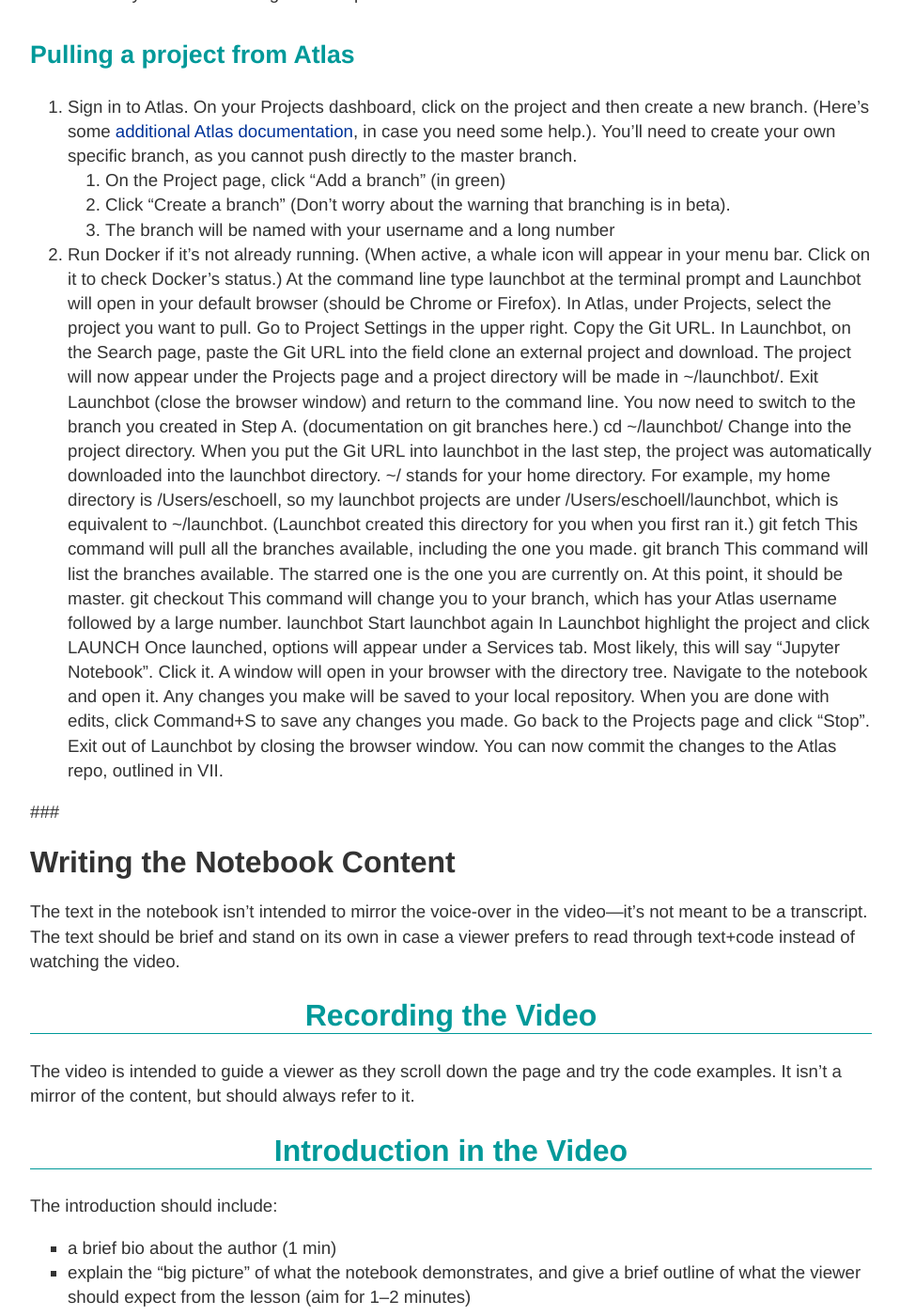
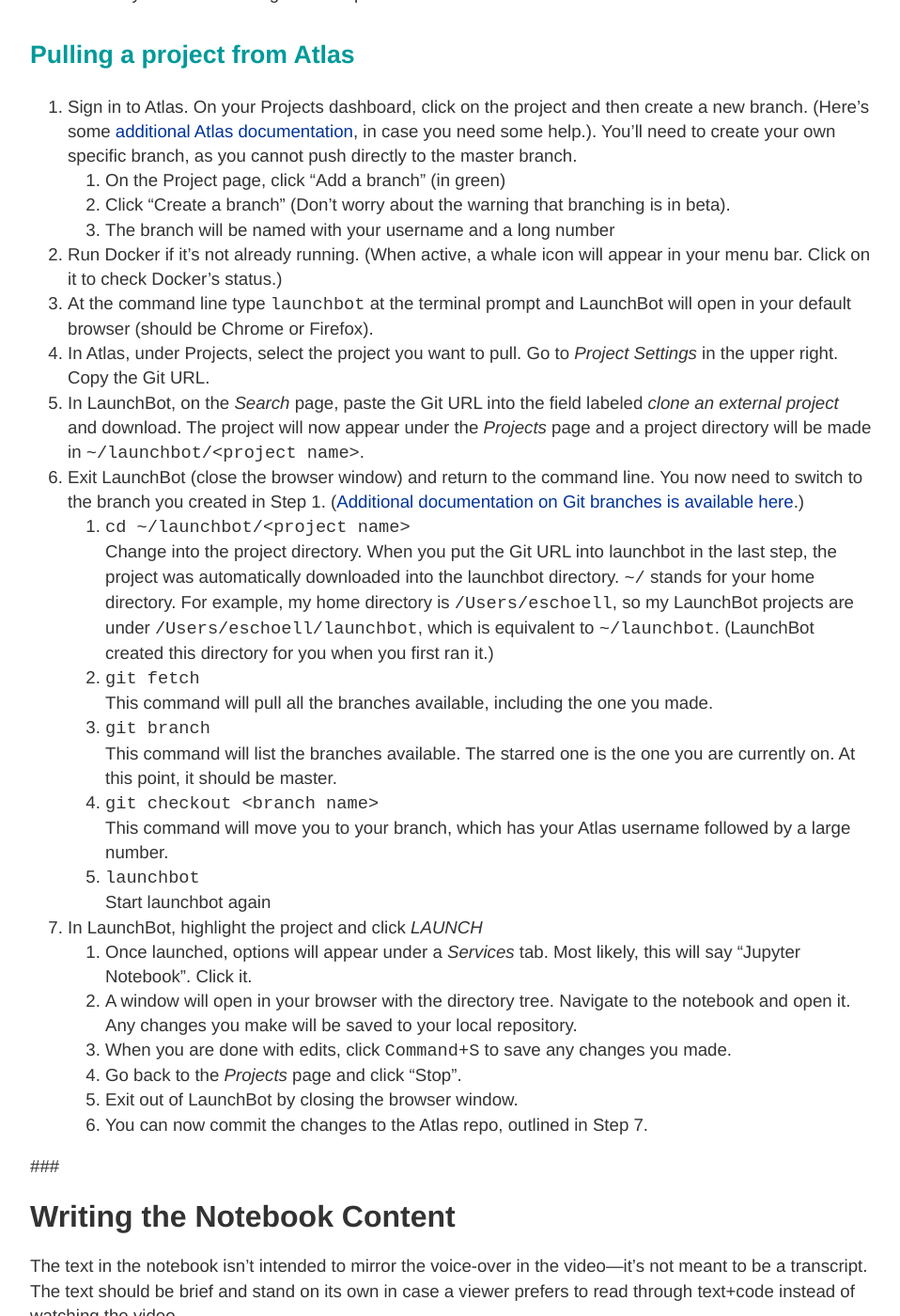
Before and after one commit to oreillymedia/production-resources, a Jekyll site: the page built from oriole/index.md, in a window 1280 px wide and 1400 px high, scrolled down 4560 px. Shown: the whole window at 94% size, without its empty margins (160-1118 px from the left). Built offline with Jekyll 4.4.1, drawn with Linux system fonts in a browser that asks for light colours.

Commit message:
Update index.md

```diff
--- a/oriole/index.md
+++ b/oriole/index.md
@@ -129,22 +129,22 @@
     2. Click “Create a branch” (Don’t worry about the warning that branching is in beta).
     3. The branch will be named with your username and a long number
 2. Run Docker if it’s not already running. (When active, a whale icon will appear in your menu bar. Click on it to check Docker’s status.)
-At the command line type launchbot at the terminal prompt and Launchbot will open in your default browser (should be Chrome or Firefox).
-In Atlas, under Projects, select the project you want to pull. Go to Project Settings in the upper right. Copy the Git URL.
-In Launchbot, on the Search page, paste the Git URL into the field clone an external project and download. The project will now appear under the Projects page and a project directory will be made in ~/launchbot/<project name>.
-Exit Launchbot (close the browser window) and return to the command line. You now need to switch to the branch you created in Step A. (documentation on git branches here.)
-cd ~/launchbot/<project name> Change into the project directory. When you put the Git URL into launchbot in the last step, the project was automatically downloaded into the launchbot directory. ~/ stands for your home directory. For example, my home directory is /Users/eschoell, so my launchbot projects are under /Users/eschoell/launchbot, which is equivalent to ~/launchbot. (Launchbot created this directory for you when you first ran it.)
-git fetch This command will pull all the branches available, including the one you made.
-git branch This command will list the branches available. The starred one is the one you are currently on. At this point, it should be master.
-git checkout <branch name> This command will change you to your branch, which has your Atlas username followed by a large number.
-launchbot Start launchbot again
-In Launchbot highlight the project and click LAUNCH
-Once launched, options will appear under a Services tab. Most likely, this will say “Jupyter Notebook”. Click it.
-A window will open in your browser with the directory tree. Navigate to the notebook and open it. Any changes you make will be saved to your local repository.
-When you are done with edits, click Command+S to save any changes you made.
-Go back to the Projects page and click “Stop”.
-Exit out of Launchbot by closing the browser window.
-You can now commit the changes to the Atlas repo, outlined in VII.
+3. At the command line type `launchbot` at the terminal prompt and LaunchBot will open in your default browser (should be Chrome or Firefox).
+4. In Atlas, under Projects, select the project you want to pull. Go to _Project Settings_ in the upper right. Copy the Git URL.
+5. In LaunchBot, on the _Search_ page, paste the Git URL into the field labeled _clone an external project_ and download. The project will now appear under the _Projects_ page and a project directory will be made in `~/launchbot/<project name>`.
+6. Exit LaunchBot (close the browser window) and return to the command line. You now need to switch to the branch you created in Step 1. ([Additional documentation on Git branches is available here](https://git-scm.com/book/en/v2/Git-Branching-Basic-Branching-and-Merging).)
+    1. `cd ~/launchbot/<project name>`<br/>Change into the project directory. When you put the Git URL into launchbot in the last step, the project was automatically downloaded into the launchbot directory. `~/` stands for your home directory. For example, my home directory is `/Users/eschoell`, so my LaunchBot projects are under `/Users/eschoell/launchbot`, which is equivalent to `~/launchbot`. (LaunchBot created this directory for you when you first ran it.)
+    2. `git fetch`<br/>This command will pull all the branches available, including the one you made.
+    3. `git branch`<br/>This command will list the branches available. The starred one is the one you are currently on. At this point, it should be master.
+    4. `git checkout <branch name>`<br/>This command will move you to your branch, which has your Atlas username followed by a large number.
+    5. `launchbot`<br/>Start launchbot again
+7. In LaunchBot, highlight the project and click _LAUNCH_
+    1. Once launched, options will appear under a _Services_ tab. Most likely, this will say “Jupyter Notebook”. Click it.
+    2. A window will open in your browser with the directory tree. Navigate to the notebook and open it. Any changes you make will be saved to your local repository.
+    3. When you are done with edits, click `Command+S` to save any changes you made.
+    4. Go back to the _Projects_ page and click “Stop”.
+    5. Exit out of LaunchBot by closing the browser window.
+    6. You can now commit the changes to the Atlas repo, outlined in Step 7.
 
 
 
```
